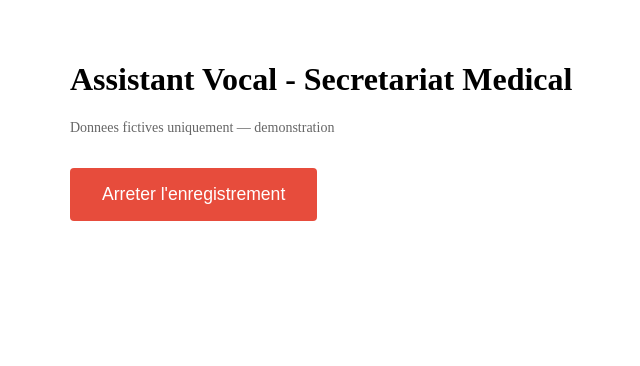
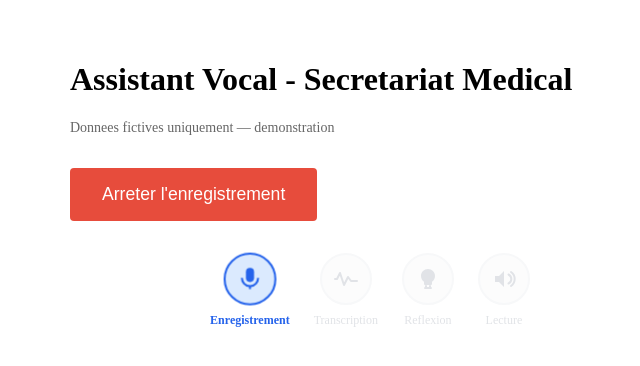
Before and after one commit to qms-product/secretariat-medical, a Next.js app: page / in a window 1280 px wide. Both pictures are taken after a click on the button "Appuyer pour parler". Shown: the top 366 px of the page, without its empty margins (270-910 px from the left). Built offline with nearby package versions, Linux system fonts and the light colour scheme; no server answers.

Commit message:
fix: resolve errors (loop 1) (#14)
Co-authored-by: Victor Sorais <niewtone@MacBook-Pro-de-Victor-3.local>

```diff
--- a/src/app/page.tsx
+++ b/src/app/page.tsx
@@ -1,12 +1,10 @@
 "use client";
 
 import { useState, useRef, useCallback } from "react";
-import type { VoiceFlowStep } from "@/lib/errors";
 import { VoiceFlowErrorType, type VoiceFlowErrorInfo, VOICE_FLOW_ERRORS } from "@/lib/errors";
 import { requestAudioCapture } from "@/lib/audio-capture";
 import { ErrorDisplay } from "@/components/ErrorDisplay";
-
-type FlowStatus = "idle" | VoiceFlowStep | "playing";
+import { ProgressIndicators, type FlowStatus } from "@/components/ProgressIndicators";
 
 export default function Home() {
   const [status, setStatus] = useState<FlowStatus>("idle");
@@ -175,6 +173,8 @@ export default function Home() {
         )}
       </div>
 
+      <ProgressIndicators currentStep={status} />
+
       {error && (
         <ErrorDisplay
           error={error}
--- /dev/null
+++ b/src/components/ProgressIndicators.tsx
@@ -0,0 +1,173 @@
+"use client";
+
+import React from "react";
+import type { VoiceFlowStep } from "@/lib/errors";
+
+export type FlowStatus = "idle" | VoiceFlowStep | "playing";
+
+interface StepConfig {
+  key: VoiceFlowStep | "playing";
+  label: string;
+  icon: React.ReactNode;
+}
+
+const STEPS: StepConfig[] = [
+  {
+    key: "capture",
+    label: "Enregistrement",
+    icon: (
+      <svg width="24" height="24" viewBox="0 0 24 24" fill="none" aria-hidden="true">
+        <path
+          d="M12 1a4 4 0 0 0-4 4v6a4 4 0 0 0 8 0V5a4 4 0 0 0-4-4Z"
+          fill="currentColor"
+        />
+        <path
+          d="M19 11a7 7 0 0 1-14 0H3a9 9 0 0 0 8 8.94V22h2v-2.06A9 9 0 0 0 21 11h-2Z"
+          fill="currentColor"
+        />
+      </svg>
+    ),
+  },
+  {
+    key: "transcription",
+    label: "Transcription",
+    icon: (
+      <svg width="24" height="24" viewBox="0 0 24 24" fill="none" aria-hidden="true">
+        <path
+          d="M1 12h2l3-6 4 12 4-8 3 4h6"
+          stroke="currentColor"
+          strokeWidth="2"
+          strokeLinecap="round"
+          strokeLinejoin="round"
+        />
+      </svg>
+    ),
+  },
+  {
+    key: "processing",
+    label: "Reflexion",
+    icon: (
+      <svg width="24" height="24" viewBox="0 0 24 24" fill="none" aria-hidden="true">
+        <path
+          d="M12 2C8.13 2 5 5.13 5 9c0 2.38 1.19 4.47 3 5.74V17a1 1 0 0 0 1 1h6a1 1 0 0 0 1-1v-2.26c1.81-1.27 3-3.36 3-5.74 0-3.87-3.13-7-7-7Z"
+          fill="currentColor"
+        />
+        <path d="M9 21h6M10 19v2M14 19v2" stroke="currentColor" strokeWidth="2" strokeLinecap="round" />
+      </svg>
+    ),
+  },
+  {
+    key: "playing",
+    label: "Lecture",
+    icon: (
+      <svg width="24" height="24" viewBox="0 0 24 24" fill="none" aria-hidden="true">
+        <path
+          d="M3 9v6h4l5 5V4L7 9H3Z"
+          fill="currentColor"
+        />
+        <path
+          d="M16.5 7.5a5 5 0 0 1 0 9M19 5a8.5 8.5 0 0 1 0 14"
+          stroke="currentColor"
+          strokeWidth="2"
+          strokeLinecap="round"
+        />
+      </svg>
+    ),
+  },
+];
+
+export interface ProgressIndicatorsProps {
+  currentStep: FlowStatus;
+}
+
+function isStepActive(currentStep: FlowStatus, stepKey: string): boolean {
+  if (currentStep === "idle") return false;
+  if (currentStep === "synthesis") {
+    return stepKey === "playing";
+  }
+  return currentStep === stepKey;
+}
+
+function isStepCompleted(currentStep: FlowStatus, stepIndex: number): boolean {
+  if (currentStep === "idle") return false;
+  const stepOrder: FlowStatus[] = ["capture", "transcription", "processing", "synthesis", "playing"];
+  const currentIndex = stepOrder.indexOf(currentStep === "synthesis" ? "playing" : currentStep);
+  return stepIndex < currentIndex;
+}
+
+export function ProgressIndicators({ currentStep }: ProgressIndicatorsProps) {
+  if (currentStep === "idle") return null;
+
+  return (
+    <div
+      role="status"
+      aria-label="Progression du flux vocal"
+      data-testid="progress-indicators"
+      style={{
+        display: "flex",
+        justifyContent: "center",
+        gap: "1.5rem",
+        margin: "1.5rem 0",
+      }}
+    >
+      {STEPS.map((step, index) => {
+        const active = isStepActive(currentStep, step.key);
+        const completed = isStepCompleted(currentStep, index);
+
+        return (
+          <div
+            key={step.key}
+            data-testid={`step-${step.key}`}
+            data-active={active}
+            data-completed={completed}
+            style={{
+              display: "flex",
+              flexDirection: "column",
+              alignItems: "center",
+              gap: "0.5rem",
+              opacity: active ? 1 : completed ? 0.6 : 0.3,
+              color: active ? "#2563eb" : completed ? "#16a34a" : "#9ca3af",
+              transition: "all 0.3s ease",
+            }}
+          >
+            <div
+              style={{
+                width: 48,
+                height: 48,
+                borderRadius: "50%",
+                display: "flex",
+                alignItems: "center",
+                justifyContent: "center",
+                backgroundColor: active
+                  ? "#dbeafe"
+                  : completed
+                    ? "#dcfce7"
+                    : "#f3f4f6",
+                border: `2px solid ${active ? "#2563eb" : completed ? "#16a34a" : "#e5e7eb"}`,
+                transition: "all 0.3s ease",
+                animation: active ? "pulse 1.5s ease-in-out infinite" : "none",
+              }}
+            >
+              {step.icon}
+            </div>
+            <span
+              style={{
+                fontSize: "0.75rem",
+                fontWeight: active ? 600 : 400,
+                transition: "all 0.3s ease",
+              }}
+            >
+              {step.label}
+            </span>
+          </div>
+        );
+      })}
+      <style>{`
+        @keyframes pulse {
+          0%, 100% { transform: scale(1); }
+          50% { transform: scale(1.1); }
+        }
+      `}</style>
+    </div>
+  );
+}
```
Also changed, not shown: 1 other file (tests, documents, lock files or other folders).
